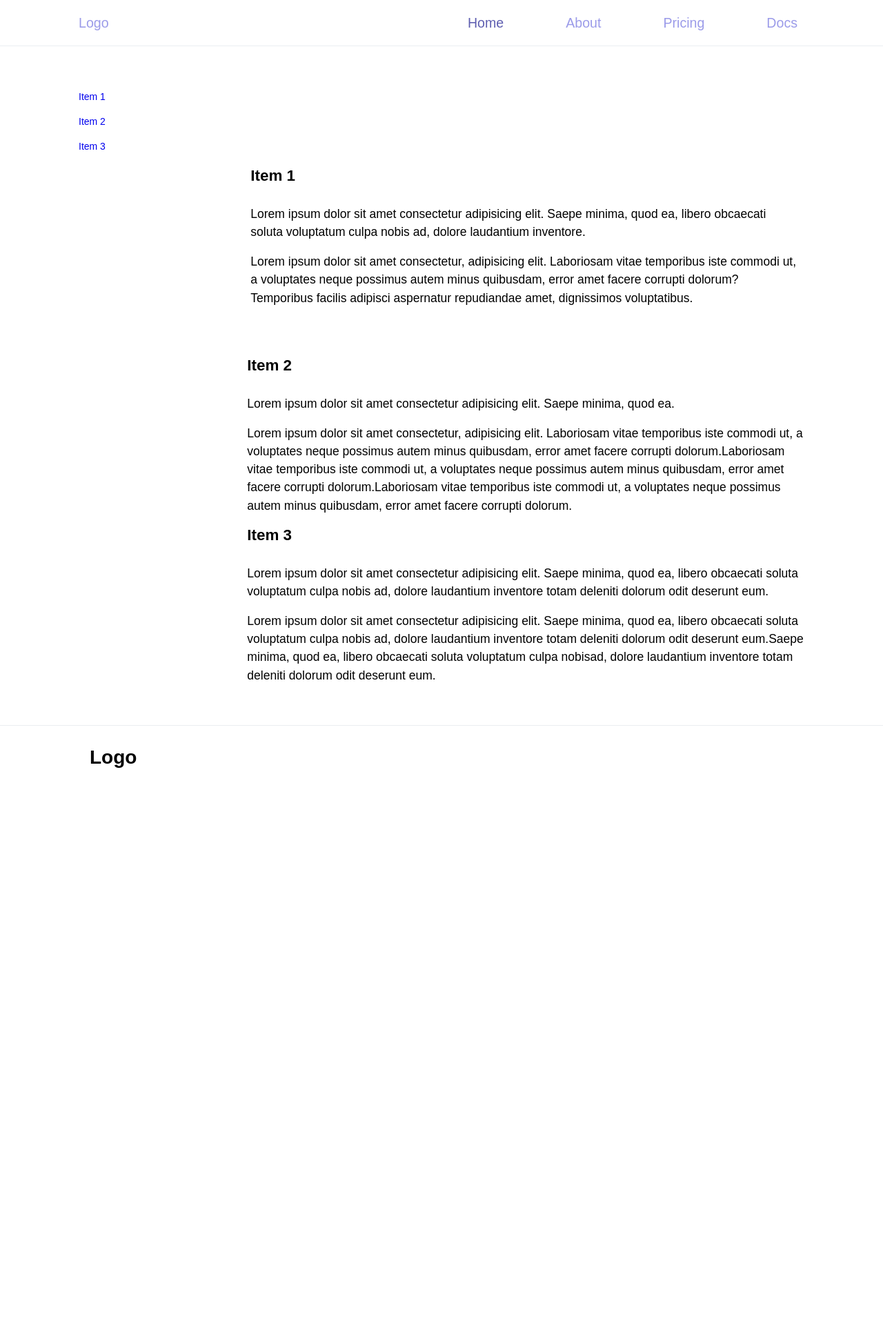
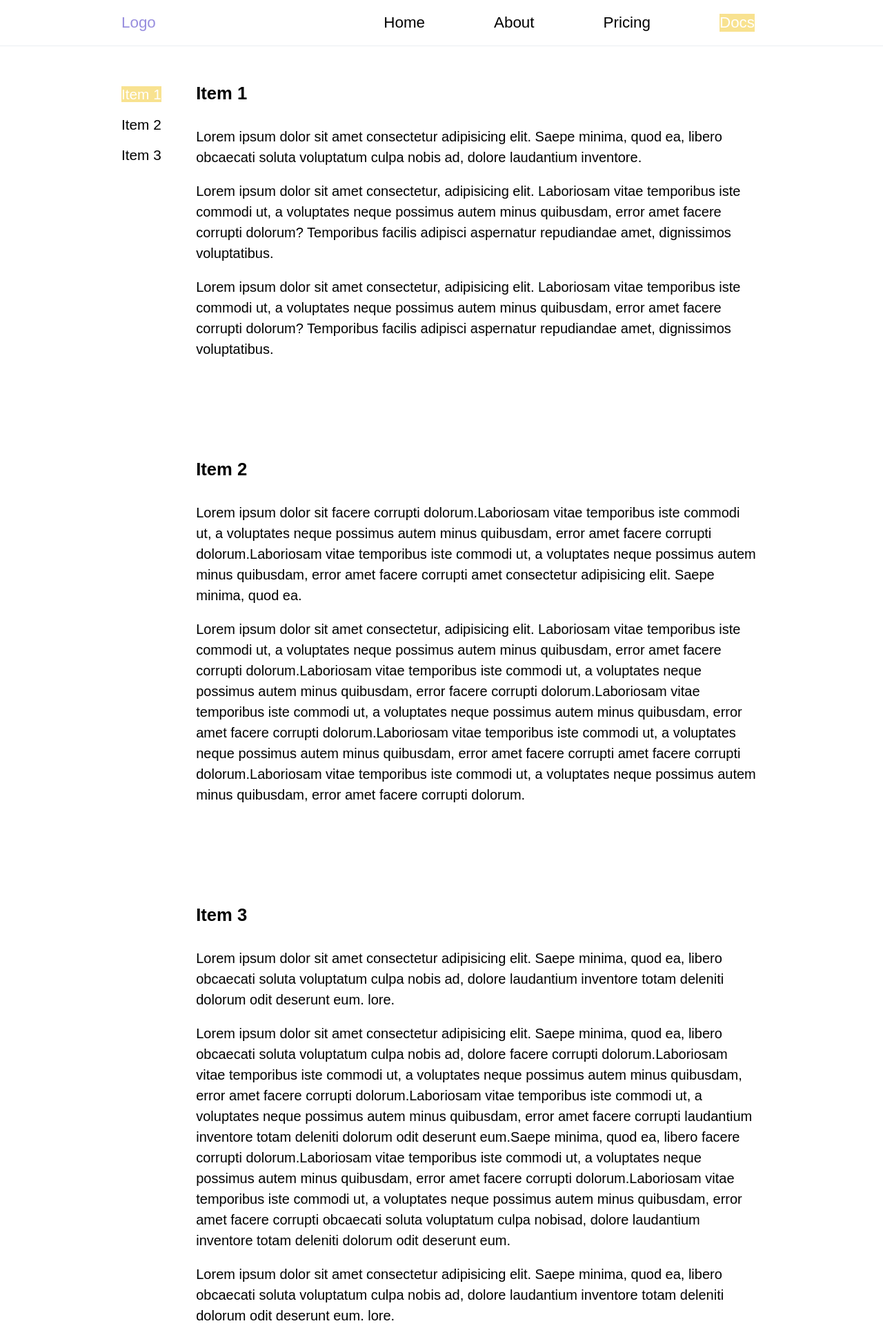
Before and after one commit to ley-na/test-website, a plain HTML site: page docs/index.html in a window 1280 px wide. Shown: the top 1925 px of the page at 69% size. Before the commit the page ends 1134 px from the top, so only its background shows below. Drawn offline with Linux system fonts and the light colour scheme.

Commit message:
refactor: code refactoring

```diff
--- a/docs/index.html
+++ b/docs/index.html
@@ -16,18 +16,18 @@
         <div class="nav__logo-container">
           <a class="nav__logo" href="#" translate="no">Logo</a>
         </div>
-        <ul class="nav__list">
+        <ul class="nav__list text-center">
           <li class="nav__list-item">
-            <a class="nav__link active" href="../index.html">Home</a>
+            <a class="nav__link" href="../index.html">Home</a>
           </li>
           <li class="nav__list-item">
-            <a class="nav__link" href="#about">About</a>
+            <a class="nav__link" href="">About</a>
           </li>
           <li class="nav__list-item">
-            <a class="nav__link" href="#pricing">Pricing</a>
+            <a class="nav__link" href="">Pricing</a>
           </li>
-          <li class="nav__list-item active">
-            <a class="nav__link" href="#">Docs</a>
+          <li class="nav__list-item">
+            <a class="nav__link active" href="#">Docs</a>
           </li>
         </ul>
         <button class="nav__toggle" aria-label="Menu button" aria-controls="Menu navigation" tabindex="0">
@@ -39,12 +39,12 @@
     </nav>
   </header>
 
-  <main class="main container">
+  <main class="container">
     <section class="section content">
       <aside class="content__sidebar sidebar">
         <ul class="sidebar__list">
           <li class="sidebar__item">
-            <a class="sidebar__link" href="#item-1">Item 1</a>
+            <a class="sidebar__link active" href="#item-1">Item 1</a>
           </li>
           <li class="sidebar__item">
             <a class="sidebar__link" href="#item-2">Item 2</a>
@@ -69,11 +69,22 @@
             dolorum? Temporibus facilis adipisci aspernatur repudiandae amet,
             dignissimos voluptatibus.
           </p>
+          <p class="lead">
+            Lorem ipsum dolor sit amet consectetur, adipisicing elit.
+            Laboriosam vitae temporibus iste commodi ut, a voluptates neque
+            possimus autem minus quibusdam, error amet facere corrupti
+            dolorum? Temporibus facilis adipisci aspernatur repudiandae amet,
+            dignissimos voluptatibus.
+          </p>
         </article>
-        <article id="item-2" class="content__article">
+        <article id="item-2" class="content__article article">
           <h2 class="article__title">Item 2</h2>
           <p class="lead">
-            Lorem ipsum dolor sit amet consectetur adipisicing elit. Saepe
+            Lorem ipsum dolor sit facere corrupti
+            dolorum.Laboriosam vitae temporibus iste commodi ut, a voluptates neque
+            possimus autem minus quibusdam, error amet facere corrupti
+            dolorum.Laboriosam vitae temporibus iste commodi ut, a voluptates neque
+            possimus autem minus quibusdam, error amet facere corrupti amet consectetur adipisicing elit. Saepe
             minima, quod ea.
           </p>
           <p class="lead">
@@ -81,19 +92,45 @@
             Laboriosam vitae temporibus iste commodi ut, a voluptates neque
             possimus autem minus quibusdam, error amet facere corrupti
             dolorum.Laboriosam vitae temporibus iste commodi ut, a voluptates neque
+            possimus autem minus quibusdam, error facere corrupti
+            dolorum.Laboriosam vitae temporibus iste commodi ut, a voluptates neque
             possimus autem minus quibusdam, error amet facere corrupti
+            dolorum.Laboriosam vitae temporibus iste commodi ut, a voluptates neque
+            possimus autem minus quibusdam, error amet facere corrupti amet facere corrupti
             dolorum.Laboriosam vitae temporibus iste commodi ut, a voluptates neque
             possimus autem minus quibusdam, error amet facere corrupti
             dolorum.
           </p>
         </article>
-        <article id="item-3" class="content__article">
+        <article id="item-3" class="content__article article">
           <h2 class="article__title">Item 3</h2>
           <p class="lead">
             Lorem ipsum dolor sit amet consectetur adipisicing elit. Saepe
             minima, quod ea, libero obcaecati soluta voluptatum culpa nobis
             ad, dolore laudantium inventore totam deleniti dolorum odit
+            deserunt eum. lore.
+          </p>
+          <p class="lead">
+            Lorem ipsum dolor sit amet consectetur adipisicing elit. Saepe
+            minima, quod ea, libero obcaecati soluta voluptatum culpa nobis
+            ad, dolore facere corrupti
+            dolorum.Laboriosam vitae temporibus iste commodi ut, a voluptates neque
+            possimus autem minus quibusdam, error amet facere corrupti
+            dolorum.Laboriosam vitae temporibus iste commodi ut, a voluptates neque
+            possimus autem minus quibusdam, error amet facere corrupti laudantium inventore totam deleniti dolorum odit
+            deserunt eum.Saepe minima, quod ea, libero facere corrupti
+            dolorum.Laboriosam vitae temporibus iste commodi ut, a voluptates neque
+            possimus autem minus quibusdam, error amet facere corrupti
+            dolorum.Laboriosam vitae temporibus iste commodi ut, a voluptates neque
+            possimus autem minus quibusdam, error amet facere corrupti obcaecati soluta voluptatum
+            culpa nobisad, dolore laudantium inventore totam deleniti dolorum odit
             deserunt eum.
+          </p>
+          <p class="lead">
+            Lorem ipsum dolor sit amet consectetur adipisicing elit. Saepe
+            minima, quod ea, libero obcaecati soluta voluptatum culpa nobis
+            ad, dolore laudantium inventore totam deleniti dolorum odit
+            deserunt eum. lore.
           </p>
           <p class="lead">
             Lorem ipsum dolor sit amet consectetur adipisicing elit. Saepe
@@ -104,6 +141,7 @@
             deserunt eum.
           </p>
         </article>
+
       </section>
     </section>
   </main>
--- a/main.js
+++ b/main.js
@@ -11,8 +11,8 @@ menuToggle.addEventListener("click", changeMenuState);
 navLinks.forEach(link => link.addEventListener("click", changeMenuState));
 
 function changeMenuState() {
-  menuToggle.classList.toggle("active");
-  navMenu.classList.toggle("active");
+  menuToggle.classList.toggle("is-open");
+  navMenu.classList.toggle("is-open");
 }
 
 cardButtons.forEach(button => button.addEventListener("click", () => {
--- a/style.css
+++ b/style.css
@@ -1,8 +1,9 @@
 /* VARIABLES */
 
 :root {
-  --color-primary: #9b9be9;
-  --color-primary-dark: #5f5fb1;
+  --color-primary: #978DDE;
+  --color-primary-dark: #8078bb;
+  --color-secondary: #F8E290;
 
   --color-gray: #d5d7da;
   --color-gray-light: #f7f7f7;
@@ -18,7 +19,7 @@
 html {
   box-sizing: border-box;
   font-family: Arial, Helvetica, sans-serif;
-  font-size: 14px;
+  font-size: 16px;
   font-weight: normal;
   scroll-behavior: smooth;
 }
@@ -49,7 +50,34 @@ ul {
 }
 
 a {
+  position: relative;
   text-decoration: none;
+  color: var(--color-black);
+}
+
+a:hover {
+  color: var(--color-white);
+}
+
+a::before {
+  transform: scaleX(0);
+  transform-origin: bottom right;
+}
+
+a:hover::before {
+  transform: scaleX(1);
+  transform-origin: bottom left;
+}
+
+a::before {
+  content: " ";
+  display: block;
+  position: absolute;
+  top: 0; right: 0; bottom: 0; left: 0;
+  inset: 0 0 0 0;
+  background: var(--color-secondary);
+  z-index: -1;
+  transition: transform .3s ease;
 }
 
 img {
@@ -69,11 +97,20 @@ img {
   text-align: center;
 }
 
+.active {
+  color: var(--color-white);
+  background: var(--color-secondary);
+}
+
 /* NAVIGATION */
 
 .nav {
   width: 100%;
+  height: 67px;
   position: fixed;
+  top: 0;
+  left: 0;
+  z-index: 99999999;
   background-color: var(--color-white);
   border-bottom: 1px solid var(--border-color);
 }
@@ -82,7 +119,7 @@ img {
   display: flex;
   justify-content: space-between;
   align-items: center;
-  max-width: 1080px;
+  max-width: 960px;
   padding: 10px 20px;
   margin: 0 auto;
 }
@@ -126,18 +163,13 @@ img {
   width: 100%;
   font-size: 1.4rem;
   font-weight: 500;
-  color: var(--color-primary);
-}
-
-.nav__link.active {
-  color: var(--color-primary-dark);
-}
-
-.nav__link:hover {
-  color: var(--color-primary-dark);
 }
 
 @media only screen and (max-width: 820px) {
+  .nav {
+    height: 52px;
+  }
+
   .nav__toggle {
     display: block;
     cursor: pointer;
@@ -145,15 +177,15 @@ img {
     border: none;
   }
 
-  .nav__toggle.active .nav__toggle-bar:nth-child(2) {
+  .nav__toggle.is-open .nav__toggle-bar:nth-child(2) {
     opacity: 0;
   }
 
-  .nav__toggle.active .nav__toggle-bar:nth-child(1) {
+  .nav__toggle.is-open .nav__toggle-bar:nth-child(1) {
     transform: translateY(8px) rotate(45deg);
   }
 
-  .nav__toggle.active .nav__toggle-bar:nth-child(3) {
+  .nav__toggle.is-open .nav__toggle-bar:nth-child(3) {
     transform: translateY(-8px) rotate(-45deg);
   }
 
@@ -162,15 +194,15 @@ img {
     width: 100%;
     left: -100%;
     top: 52px;
+    z-index: 999999;
     line-height: 60px;
     flex-direction: column;
     background-color: var(--color-white);
-    text-align: center;
     transition: 0.3s;
     box-shadow: var(--box-shadow);
   }
 
-  .nav__list.active {
+  .nav__list.is-open {
     left: 0;
   }
 
@@ -181,15 +213,11 @@ img {
 
 .container {
   width: 100%;
-  max-width: 1080px;
+  max-width: 960px;
   padding-right: 1rem;
   padding-left: 1rem;
   margin-right: auto;
   margin-left: auto;
-}
-
-main {
-  padding-top: 80px;
 }
 
 .section__content {
@@ -201,20 +229,11 @@ main {
 }
 
 .section {
-  padding-top: 3rem;
-  padding-bottom: 3rem;
-}
-
-.section__container {
-  display: flex;
-  flex-direction: column;
-}
-
-.section--price{
-  background-color: var(--color-gray-light);
+  padding-bottom: 5rem;
 }
 
 .section__header {
+  padding-top: 5rem;
   margin-bottom: 3rem;
 }
 
@@ -222,20 +241,18 @@ main {
   font-size: calc(1.2rem + 2vw);
   line-height: 1.2;
   font-weight: 700;
-  margin-top: 3rem;
-  margin-bottom: 1rem;
+  margin-bottom: 2rem;
 }
 
-@media only screen and (max-width: 810px) {
-  main {
-    padding-top: 40px;
-  }
+.section--about {
+  padding-top: 5rem;
+}
 
-  .section {
-    padding-top: 2rem;
-    padding-bottom: 2rem;
-  }
+.section--price{
+  background-color: var(--color-gray-light);
+}
 
+@media (max-width: 810px) {
   .section__content {
     grid-template-columns: 1fr 1fr;
     grid-column-gap: 10px;
@@ -256,7 +273,7 @@ main {
 .card {
   position: relative;
   width: 100%;
-  height: 400px;
+  height: auto;
   background: none;
   top: 50%;
   left: 50%;
@@ -266,7 +283,7 @@ main {
 .card__container {
   position: relative;
   width: 100%;
-  min-height: 300px;
+  min-height: 450px;
   transform-style: preserve-3d;
   transition: all 0.8s ease;
   border-radius: 6px;
@@ -277,6 +294,7 @@ main {
   display: flex;
   flex-direction: column;
   justify-content: space-between;
+  background-color: var(--color-white);
 }
 
 .card__side--front {
@@ -299,7 +317,7 @@ main {
 }
 
 .card__list {
-  padding: 10px;
+  padding: 20px;
   font-size: 1.2rem;
   text-align: start;
   overflow: auto;
@@ -312,6 +330,8 @@ main {
 }
 
 .card__cta-container {
+  padding: 20px;
+  overflow: auto;
   font-size: 1.2rem;
 }
 
@@ -334,12 +354,18 @@ main {
 .card__cta-btn {
   display: block;
   width: 100%;
-  padding: 10px 20px;
+  padding: 20px;
   margin-top: 10px;
+  font-size: 1.2rem;
   color: var(--color-white);
   background-color: var(--color-primary);
   border: none;
   cursor: pointer;
+}
+
+.card__cta-btn:hover {
+  background-color: var(--color-primary-dark);
+  transition: all 0.6s ease-in;
 }
 
 /* FOOTER */
@@ -351,7 +377,7 @@ main {
 
 .footer__container {
   display: flex;
-  max-width: 1080px;
+  max-width: 960px;
   margin: 0 auto;
   padding: 30px 30px 20px;
 }
@@ -384,22 +410,18 @@ main {
 
 .sidebar__list {
   position: sticky;
-  top: 120px;
+  top: 125px;
   left: 0;
 }
 
 .sidebar__item {
+  font-size: 1.3rem;
   margin-bottom: 20px;
-}
-
-.sidebar__link:hover {
-  color: var(--color-secondary);
 }
 
 .article {
   padding: 5px;
   padding-top: 120px;
-  margin-bottom: 50px;
 }
 
 .article:last-child {
@@ -413,8 +435,14 @@ main {
   margin-bottom: 2rem;
 }
 
-@media (max-width: 530px) {
+@media (max-width: 810px) {
   .sidebar {
-    min-width: 25%;
+    min-width: 15%;
   }
 }
+
+@media (max-width: 400px) {
+  .sidebar {
+    min-width: 20%;
+  }
+}
```
Also changed, not shown: index.html (+27 -6 lines).
